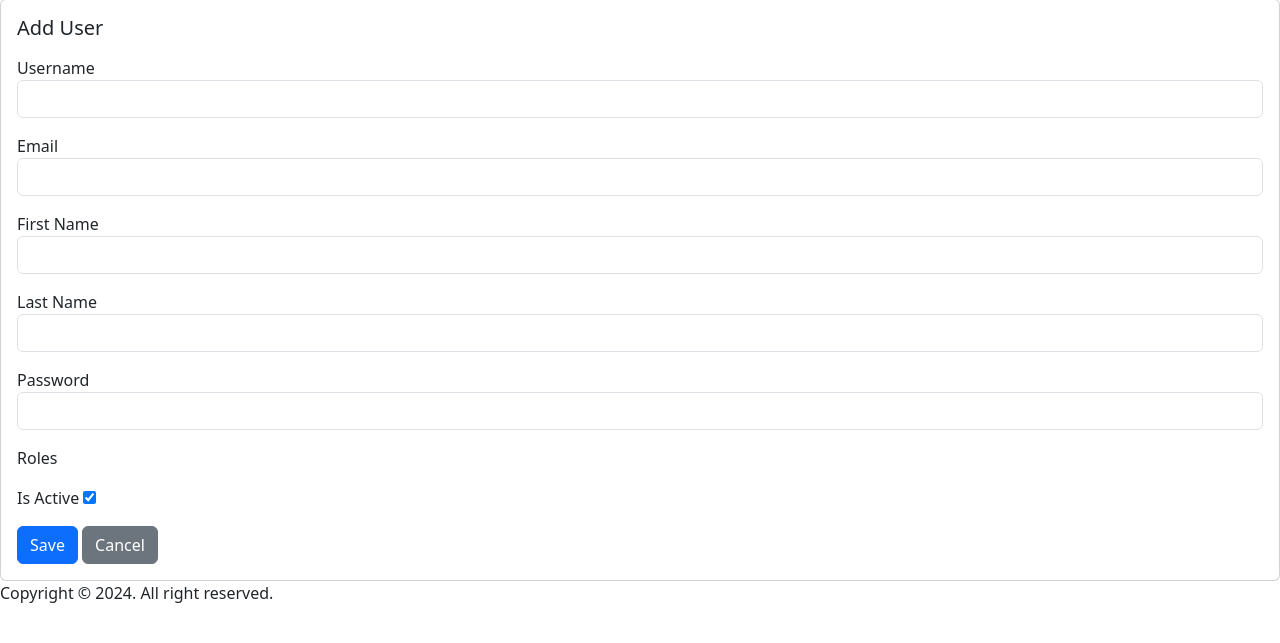
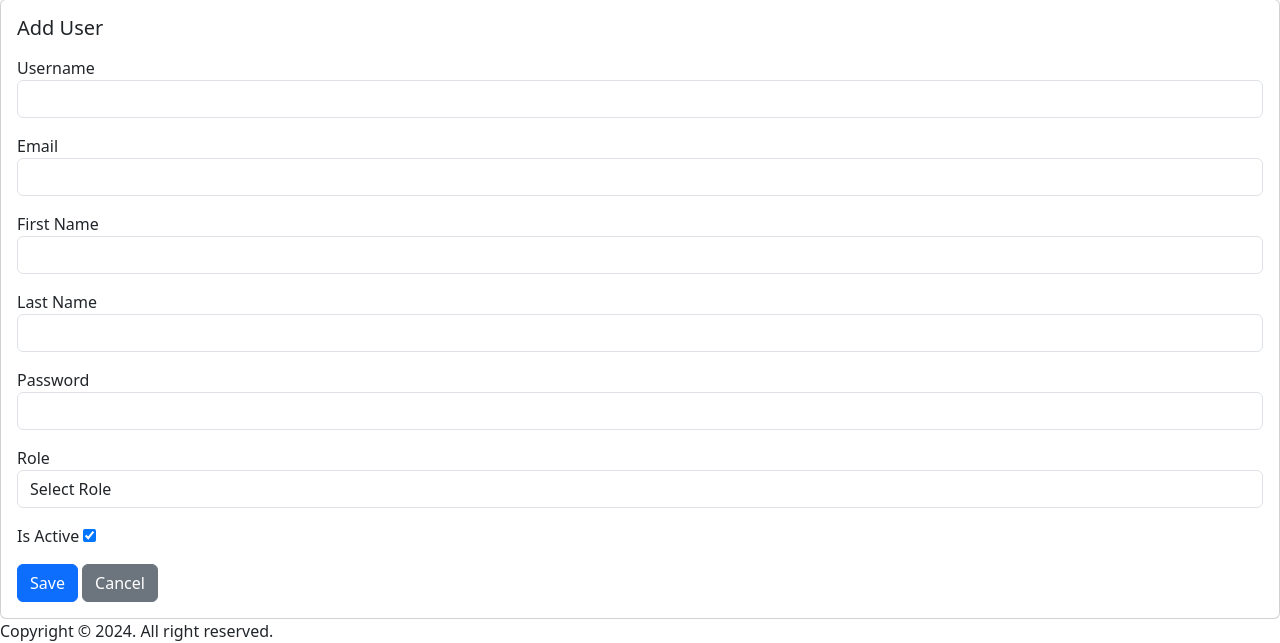
Before and after one commit to cegebproject/acpedia, a CodeIgniter 4 app: the page made by app/Views/admin_user_add.php in a window 1280 px wide. Shown: the part 1448-2091 px from the top of the page. Before the commit the page ends 2051 px from the top, so only its background shows below. Run offline with PHP 8.4 and a stand-in for CodeIgniter, Linux system fonts and the light colour scheme; the template is opened without the code that fills it, so the values that code supplies are empty; some libraries are stand-ins or nearby versions.

Commit message:
role fix

```diff
--- a/app/Models/UserModel.php
+++ b/app/Models/UserModel.php
@@ -17,7 +17,8 @@ class UserModel extends Model
         'email',
         'first_name',
         'last_name',
-        'is_active'
+        'is_active',
+        'role_id'
     ];
 
     // Timestamp fields
--- a/app/Views/admin_user_add.php
+++ b/app/Views/admin_user_add.php
@@ -36,19 +36,15 @@
                 </div>
                 <?php endif; ?>
                 <div class="mb-3">
-                    <label>Roles</label>
-                    <div class="row">
+                    <label>Role</label>
+                    <select name="role_id" class="form-control">
+                        <option value="">Select Role</option>
                         <?php foreach ($roles as $role): ?>
-                            <div class="col-md-4">
-                                <div class="form-check">
-                                    <input class="form-check-input" type="checkbox" name="roles[]" value="<?= $role['role_id'] ?>" id="role_<?= $role['role_id'] ?>" <?= in_array($role['role_id'], $userRoles ?? []) ? 'checked' : '' ?>>
-                                    <label class="form-check-label" for="role_<?= $role['role_id'] ?>">
-                                        <?= esc($role['role_name']) ?>
-                                    </label>
-                                </div>
-                            </div>
+                            <option value="<?= $role['role_id'] ?>" <?= ($userRole == $role['role_id']) ? 'selected' : '' ?>>
+                                <?= esc($role['role_name']) ?>
+                            </option>
                         <?php endforeach; ?>
-                    </div>
+                    </select>
                 </div>
                 <div class="mb-3">
                     <label>Is Active</label>
--- a/app/Views/admin_user_list.php
+++ b/app/Views/admin_user_list.php
@@ -88,7 +88,7 @@
                                     </td>
                                     <td>
                                         <span class="badge bg-info-subtle text-info">
-                                            <?= esc($u['roles'] ?? 'No Roles') ?>
+                                            <?= esc($u['role_name'] ?? 'No Role') ?>
                                         </span>
                                     </td>
                                     <td>
```
Also changed, not shown: app/Controllers/AdminUser.php (+8 -9 lines).
